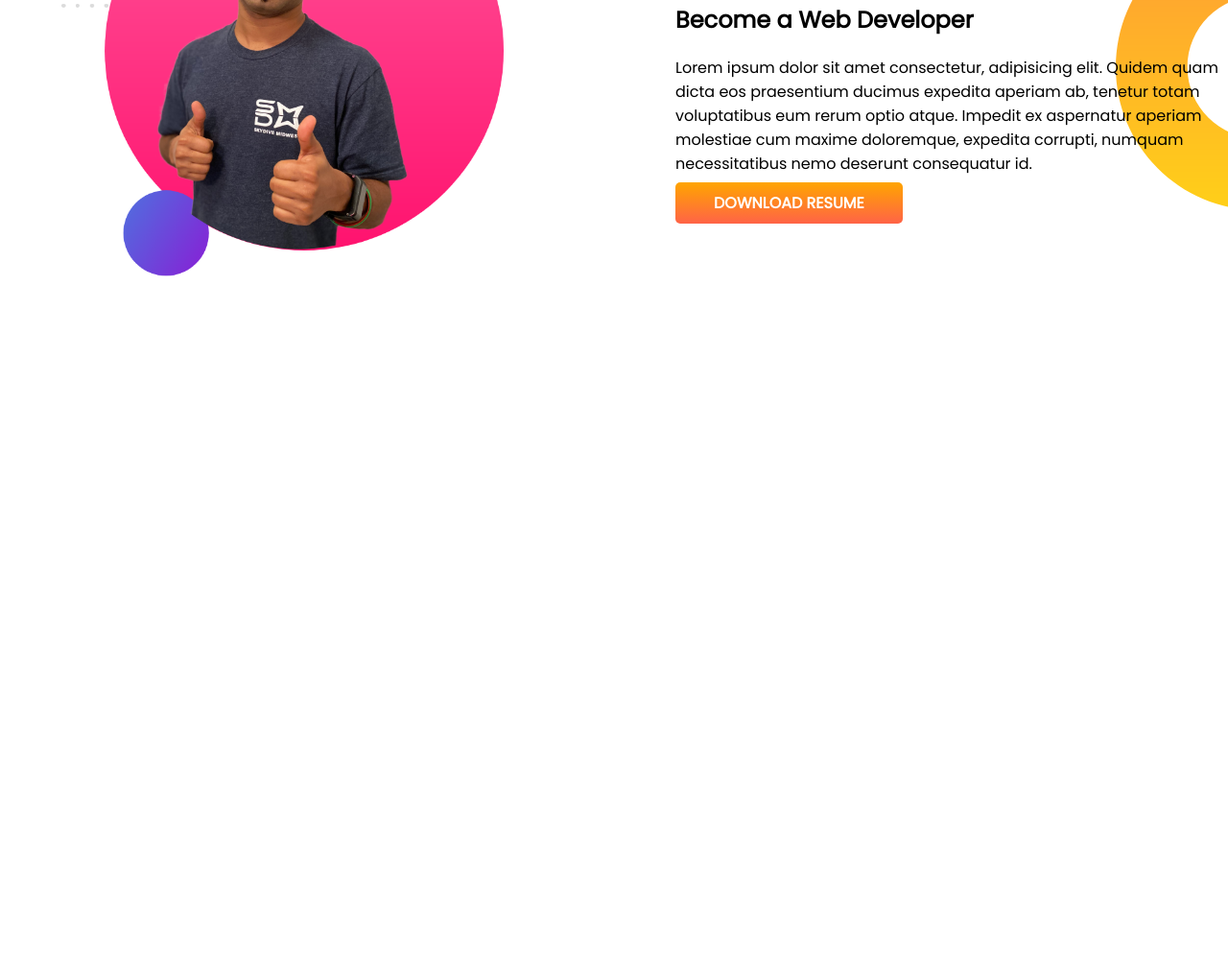
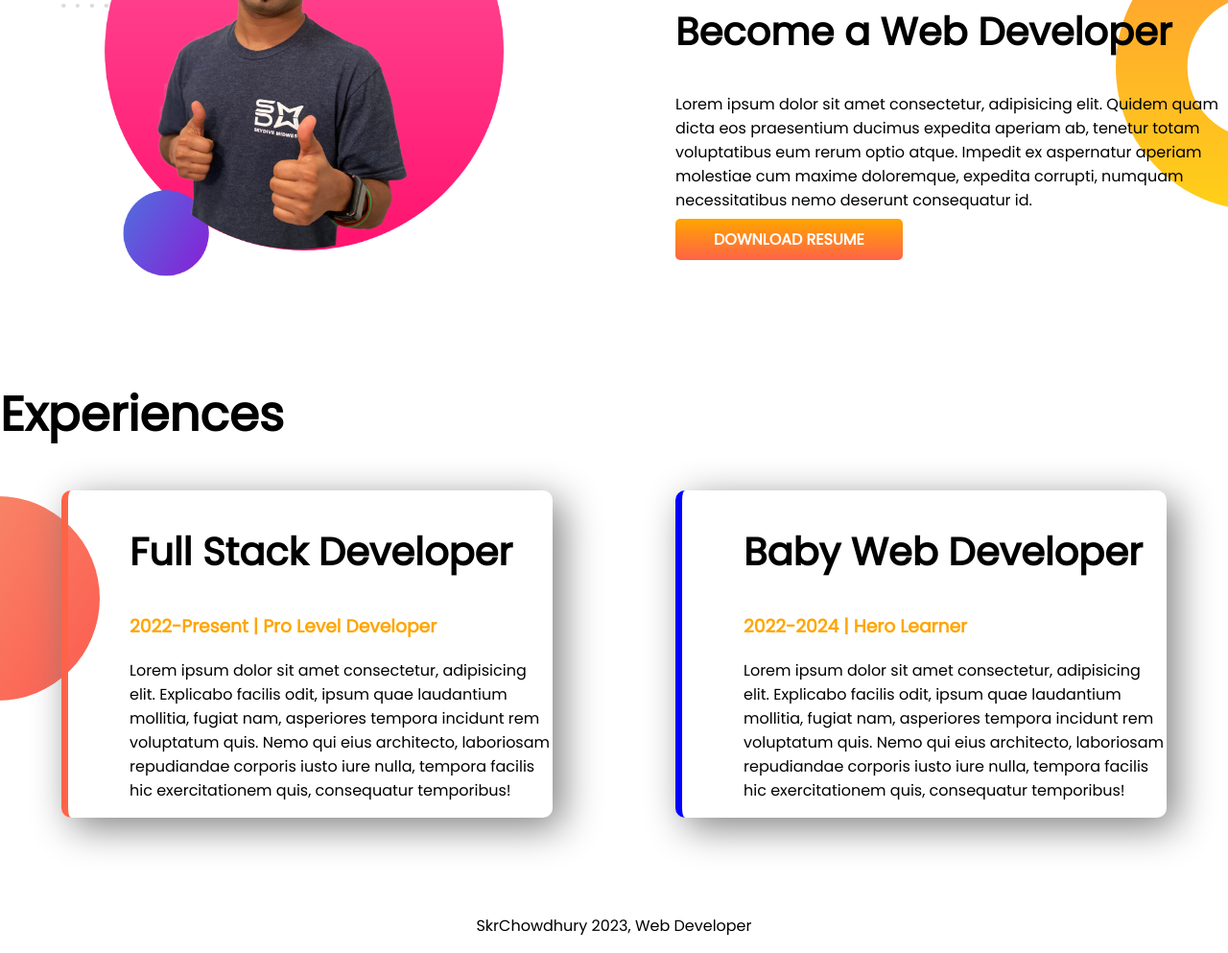
Before and after one commit to SkrChowdhury/developer-portfolio, a plain HTML site: page index.html in a window 1280 px wide. Shown: the part 818-1811 px from the top of the page at 96% size. Before the commit the page ends 1213 px from the top, so only its background shows below. Drawn offline with Linux system fonts and the light colour scheme.

Commit message:
style border and added footer

```diff
--- a/index.html
+++ b/index.html
@@ -11,7 +11,7 @@
     <link rel="stylesheet" href="style.css">
 </head>
 <body>
-  <section class="top-banner">
+  <section class="top-banner flexible-container">
     <div class="half-width">
         <h1>Welcome To</h1>
         <h1><span class="orange-color">Sakkhor Chowdhury</span> World!</h1>
@@ -26,7 +26,7 @@
   </section>
 
 
-  <section class="dream-big">
+  <section class="dream-big flexible-container">
 
     <div class="half-width">
   <img src="images/jhankar2.png" alt="">
@@ -43,5 +43,27 @@
 
   </section>
 
+  <section class="experience-area">
+    <h1>Experiences</h1>
+
+<div class="flexible-container">
+  <div id="full-stack-developer" class="experience-item">
+    <h2>Full Stack Developer</h2>
+    <h3 class="orange-color">2022-Present | Pro Level Developer</h3>
+    <p>Lorem ipsum dolor sit amet consectetur, adipisicing elit. Explicabo facilis odit, ipsum quae laudantium mollitia, fugiat nam, asperiores tempora incidunt rem voluptatum quis. Nemo qui eius architecto, laboriosam repudiandae corporis iusto iure nulla, tempora facilis hic exercitationem quis, consequatur temporibus!</p>
+  </div>
+
+  <div id = "baby-web-developer" class="experience-item">
+    <h2>Baby Web Developer</h2>
+    <h3 class="orange-color">2022-2024 | Hero Learner</h3>
+    <p>Lorem ipsum dolor sit amet consectetur, adipisicing elit. Explicabo facilis odit, ipsum quae laudantium mollitia, fugiat nam, asperiores tempora incidunt rem voluptatum quis. Nemo qui eius architecto, laboriosam repudiandae corporis iusto iure nulla, tempora facilis hic exercitationem quis, consequatur temporibus!</p>
+  </div>
+</div>
+
+  </section>
 </body>
+
+<footer>
+  <p>SkrChowdhury 2023, Web Developer </p>
+</footer>
 </html>
--- a/style.css
+++ b/style.css
@@ -6,12 +6,15 @@ body{
 h1{
     font-size: 50px;
 }
+h2{
+    font-size: 40px;
+}
 
 .orange-color{
     color:orange;
 }
 
-section {
+.flexible-container {
     display: flex;
     margin-bottom: 100px;
 }
@@ -44,3 +47,30 @@ section {
     background-repeat: no-repeat;
     background-position: right;
 }
+
+.experience-item{
+    box-shadow: 10px 10px 40px gray;
+    margin-left: 5%;
+    margin-right: 5%;
+    padding-left: 5%;
+    width: 40%;
+    border-radius: 10px;
+}
+
+.experience-area{
+    background-image: url(images/exp-bg.png);
+    background-repeat: no-repeat;
+    background-position: left;
+}
+
+#full-stack-developer{
+border-left: 7px solid tomato;
+}
+
+#baby-web-developer{
+    border-left: 7px solid blue;
+}
+
+footer p {
+text-align: center;
+}
```
